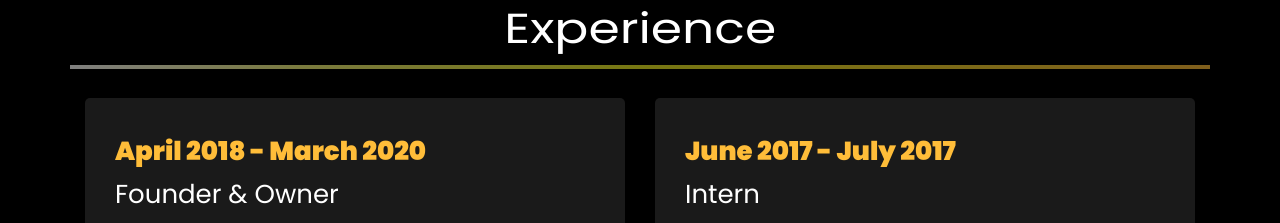
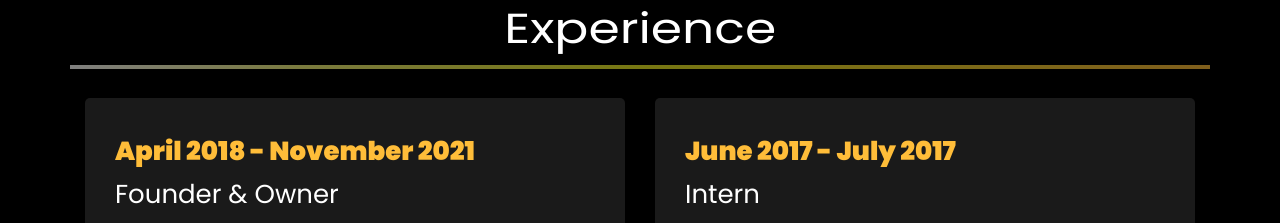
Before and after one commit to Mayur-Choudhari/mayurchoudhari.io, a plain HTML site: page index2.html in a window 1280 px wide. Shown: the part 1940-2163 px from the top of the page. Drawn offline with Linux system fonts and the light colour scheme; files whose address does not match are found by name.

Commit message:
Update index2.html

```diff
--- a/index2.html
+++ b/index2.html
@@ -322,7 +322,7 @@
 		<div class="row">
 				<div class="col-md-6">
 					<div class="resume-wrap ftco-animate">
-						<span class="date">April 2018 - March 2020</span>
+						<span class="date">April 2018 - November 2021</span>
 						<h2>Founder & Owner</h2>
 						<span class="position">Mackrish Electronics, Pune</span>
 						<!-- <p class="mt-4">Merkle, a leading CXM and media company with over 10K+ professionals globally. It's a part of Dentsu International.  -->
```
